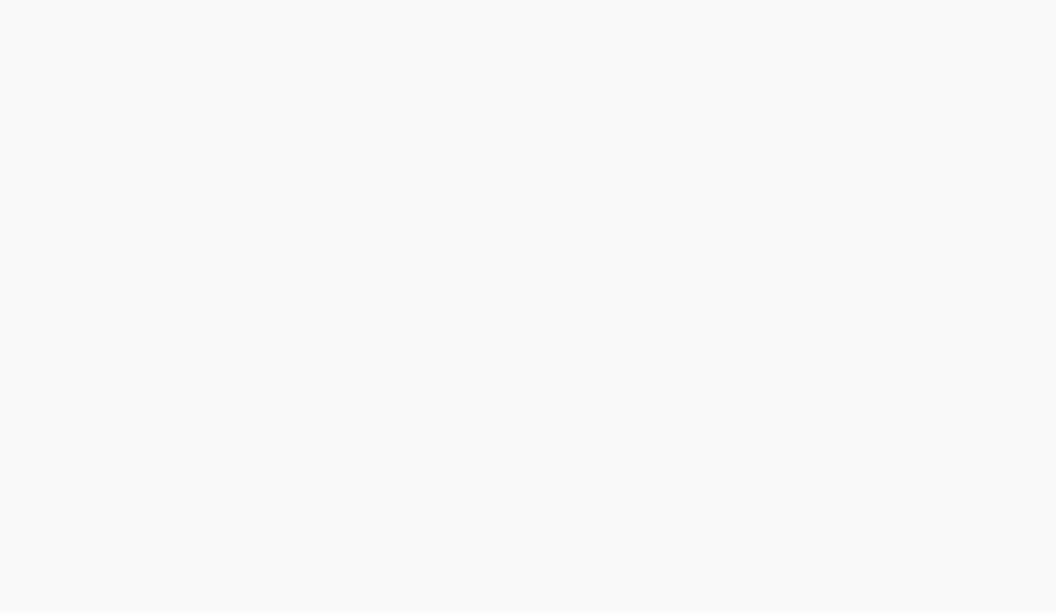
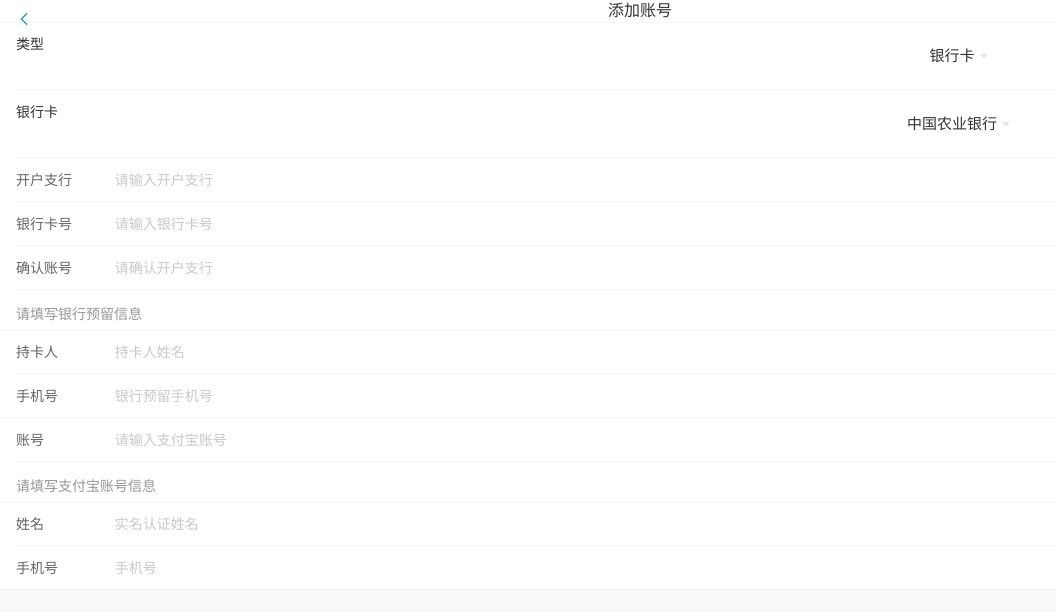
Before and after one commit to shanyulin001/ilovemytree, a Vue app: page /addaccount in a window 1280 px wide. Shown: the top 612 px of the page, without its empty margins (0-1056 px from the left). Built offline with nearby package versions, Linux system fonts and the light colour scheme.

Commit message:
11.13.9.23

```diff
--- a/src/router/index.js
+++ b/src/router/index.js
@@ -17,6 +17,7 @@ import tixian from '../views/user/tixian' //提现界面
 import jifen from '../views/user/jifen' //积分首页界面
 import jifendetails from '../views/user/jifendetails' //积分明细界面
 import jifenuse from '../views/user/jifenuse' //积分用途界面
+import addaccount from '../views/user/addaccount' //添加银行卡
 Vue.use(VueRouter)
 
 const routes = [
@@ -96,7 +97,12 @@ const routes = [
         path: '/jifenuse',
         name: 'jifenuse',
         component: jifenuse
-    }
+    },
+    { //添加银行卡
+        path: '/addaccount',
+        name: 'addaccount',
+        component: addaccount
+    },
 ]
 
 const router = new VueRouter({
--- /dev/null
+++ b/src/views/user/addaccount.vue
@@ -0,0 +1,82 @@
+<template>
+    <div>
+        <div>
+            <div class="van-doc-nav-bar van-nav-bar" style="z-index: 1;">
+                <div class="van-nav-bar__left">
+                    <router-link to="/withdrawdeposit" tag="i">
+                    <i class="van-icon van-icon-arrow-left van-nav-bar__arrow"><!----></i>
+                    </router-link>
+                </div>
+                <div class="van-nav-bar__title van-ellipsis">添加账号</div>
+                <div class="van-nav-bar__right"></div>
+            </div>
+        </div>
+        <!-- 内容区域 -->
+        <div>
+            <van-cell-group>
+                <van-cell title="类型">
+                    <van-dropdown-menu>
+                        <van-dropdown-item v-model="value1" :options="option1" />
+                    </van-dropdown-menu>
+                </van-cell>
+                <!-- 银行卡时显示的页面 -->
+                <div :v-if="value1==0">
+                    <div class="withbankcard">
+                        <van-cell title="银行卡">
+                            <van-dropdown-menu>
+                                <van-dropdown-item v-model="value2" :options="option2" />
+                            </van-dropdown-menu>
+                        </van-cell>
+                        <van-field v-model="username" clearable label="开户支行" placeholder="请输入开户支行"/>
+                        <van-field v-model="username" clearable label="银行卡号" placeholder="请输入银行卡号"/>
+                        <van-field v-model="username" clearable label="确认账号" placeholder="请确认开户支行"/>
+                        <van-cell-group title="请填写银行预留信息">
+                        <van-field v-model="username" clearable label="持卡人" placeholder="持卡人姓名"/>
+                        <van-field v-model="username" clearable label="手机号" placeholder="银行预留手机号"/>
+                        </van-cell-group>
+                    </div>
+                </div>
+                <div :v-else-if="value1==1">
+                        <!-- 支付宝时显示的页面 -->
+                    <div class="withalipay">
+                        <van-field v-model="username" clearable label="账号" placeholder="请输入支付宝账号"/>
+                        <van-cell-group title="请填写支付宝账号信息">
+                        <van-field v-model="username" clearable label="姓名" placeholder="实名认证姓名"/>
+                        <van-field v-model="username" clearable label="手机号" placeholder="手机号"/>
+                        </van-cell-group>
+                    </div>
+                </div>
+
+            </van-cell-group>
+
+
+        </div>
+    </div>
+</template>
+<script>
+
+export default {
+     data() {
+    return {
+      value1: 0,
+      value2: 'a',
+      option1: [
+        { text: '银行卡', value: 0 },
+        { text: '支付宝', value: 1 },
+      ],
+      option2: [
+        { text: '中国农业银行', value: 'a' },
+        { text: '中国工商银行', value: 'b' },
+        { text: '中国银行', value: 'c' },
+        { text: '中国建设银行', value: 'd' },
+        { text: '中国交通银行', value: 'e' },
+        { text: '中国邮政储蓄银行', value: 'f' },
+        { text: '其他银行', value: 'g' },
+      ]
+    }
+  },
+  mounted(){
+
+  }
+}
+</script>
--- a/src/views/user/withdrawdeposit.vue
+++ b/src/views/user/withdrawdeposit.vue
@@ -6,7 +6,11 @@
             <router-link to="/shezhi" tag="i">
                     <i style="color:grey" class="van-icon van-icon-arrow-left van-nav-bar__arrow"><!----></i>
                     </router-link>
-            </div><div class="van-nav-bar__title van-ellipsis">提现资料</div><div class="van-nav-bar__right">+</div></div>
+            </div><div class="van-nav-bar__title van-ellipsis">提现资料</div>
+            <router-link to="/addaccount" tag="div">
+            <div class="van-nav-bar__right" style="font-size:18px;"> + </div>
+              </router-link>
+            </div>
     </div>
     <!-- 当没有绑定银行卡时显示页面 -->
     <div class="withoutpic">
```
